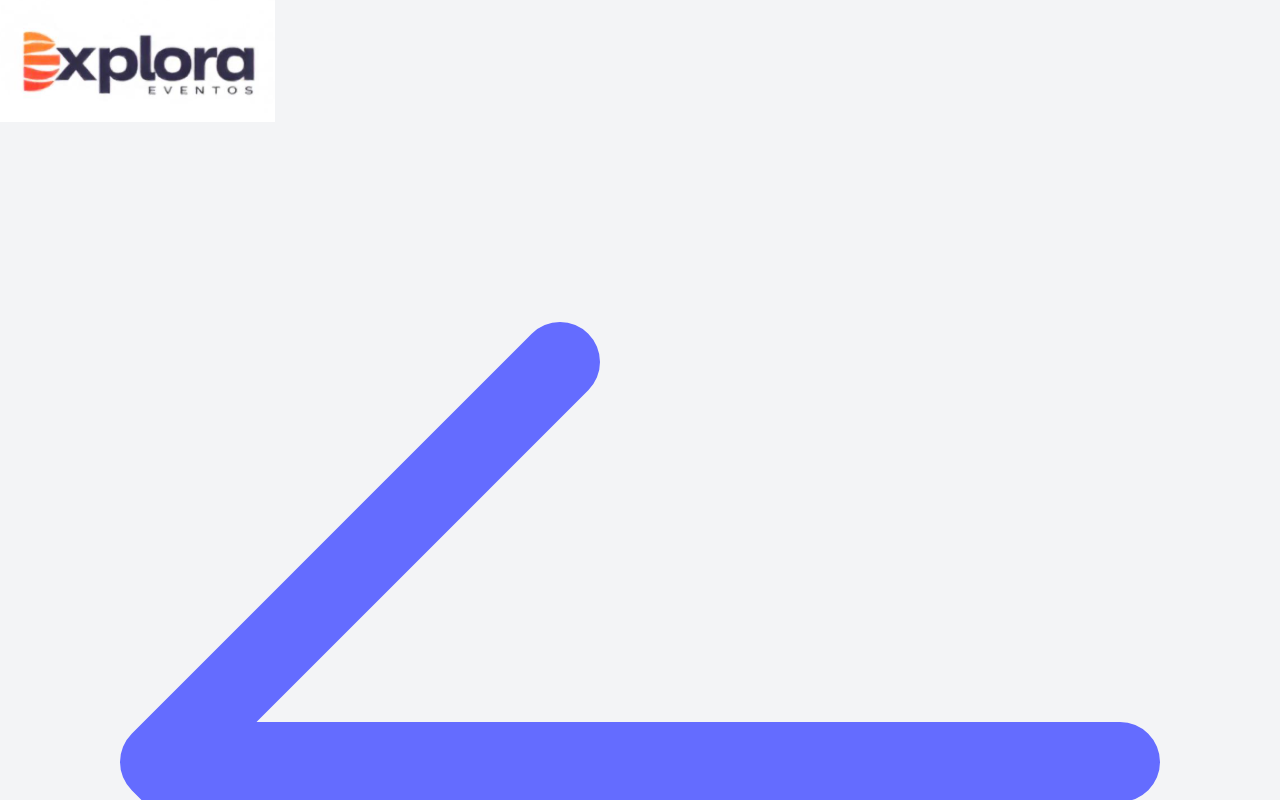
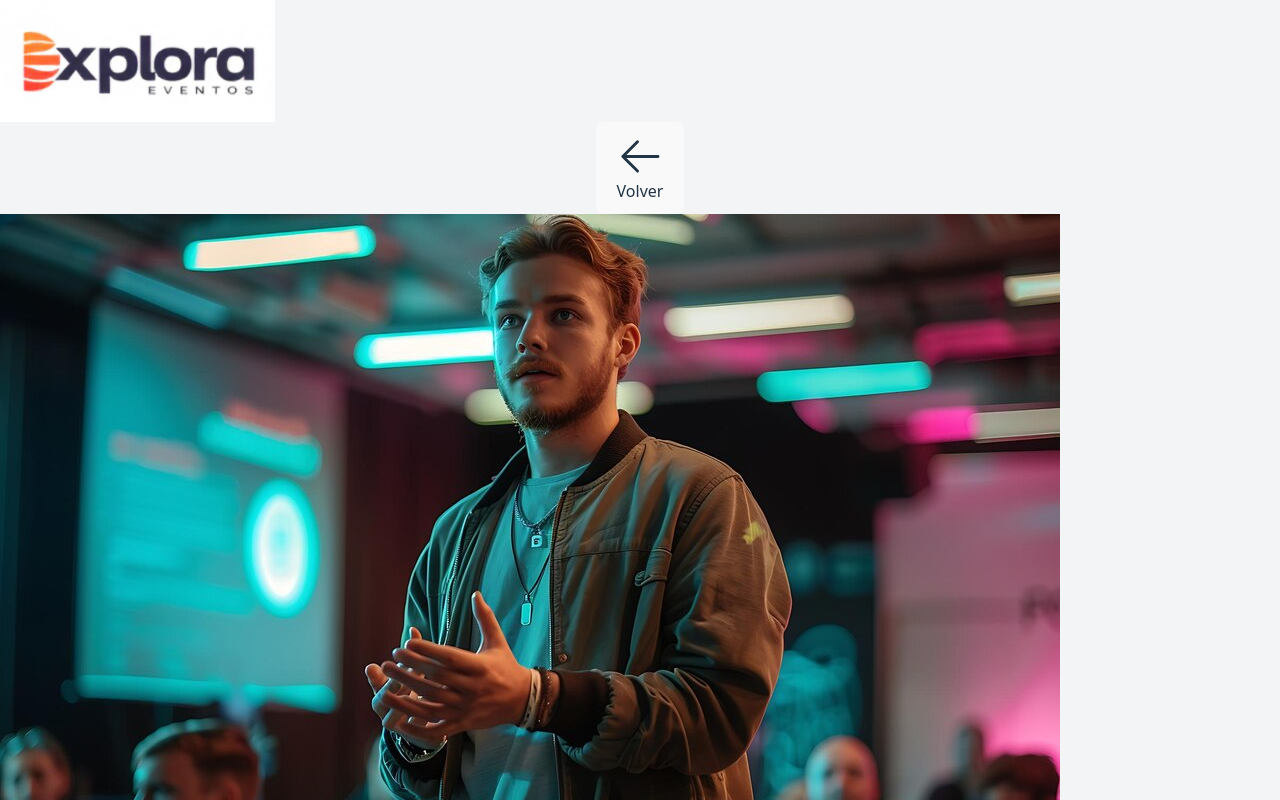
Before and after one commit to Camilo-Suarez98/explora-eventos, a React (Vite) app: page /event/1 in a window 1280 px wide. Shown: the top 800 px of the page. Built offline with nearby package versions, Linux system fonts and the light colour scheme.

Commit message:
change style in button

```diff
--- a/src/components/EventDetail.tsx
+++ b/src/components/EventDetail.tsx
@@ -1,4 +1,4 @@
-import { Link, useParams } from 'react-router-dom';
+import { useNavigate, useParams } from 'react-router-dom';
 import { useStore } from '../store/store';
 import { motion } from 'framer-motion';
 import { typeColors } from '../data/colorsTypeOfEvent';
@@ -6,6 +6,7 @@ import { typeColors } from '../data/colorsTypeOfEvent';
 export const EventDetail = () => {
   const { id } = useParams();
   const { events } = useStore();
+  const navigate = useNavigate();
   const event = events.find((e) => e.id === Number(id));
 
   if (!event) {
@@ -23,9 +24,11 @@ export const EventDetail = () => {
       className="max-w-4xl mx-auto p-6"
     >
       <div className="flex flex-col md:flex-row gap-4 mb-8">
-        <Link
-          to="/"
-          className="w-1/4 flex items-center gap-1 bg-blue-500 text-sm transition duration-500 text-white font-bold py-2 px-4 rounded hover:bg-blue-600 hover:text-gray-100 md:w-auto"
+        <motion.button
+          whileHover={{ scale: 1.1 }}
+          whileTap={{ scale: 0.95 }}
+          onClick={() => navigate(-1)}
+          className="w-1/4 flex items-center gap-1 bg-blue-500 text-sm transition duration-500 text-white font-bold py-2 px-4 rounded hover:bg-blue-600 hover:text-gray-100 md:w-auto focus:outline-none"
         >
           <svg
             xmlns="http://www.w3.org/2000/svg"
@@ -42,7 +45,7 @@ export const EventDetail = () => {
             />
           </svg>
           Volver
-        </Link>
+        </motion.button>
       </div>
       <div className="mb-6">
         <img
@@ -71,9 +74,12 @@ export const EventDetail = () => {
         )}
       </div>
       <div className="mt-8">
-        <button className="bg-blue-500 text-white font-bold py-2 px-4 rounded transition duration-500 hover:bg-blue-600 hover:text-gray-100">
+        <motion.button
+          whileHover={{ scale: 1.2 }}
+          whileTap={{ scale: 0.80 }}
+          className="bg-blue-500 text-white font-bold py-2 px-4 rounded transition duration-500 hover:bg-blue-600 hover:text-gray-100 focus:outline-none">
           Registrarse
-        </button>
+        </motion.button>
       </div>
     </motion.div >
   );
--- a/src/components/EventFilters.tsx
+++ b/src/components/EventFilters.tsx
@@ -61,7 +61,6 @@ export const EventFilters = () => {
       <div className="w-full">
         <input
           type="date"
-          inputMode="text"
           name="date"
           value={selectedDate}
           onChange={handleDateChange}
```
